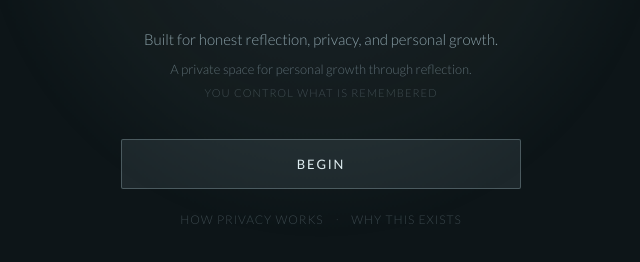
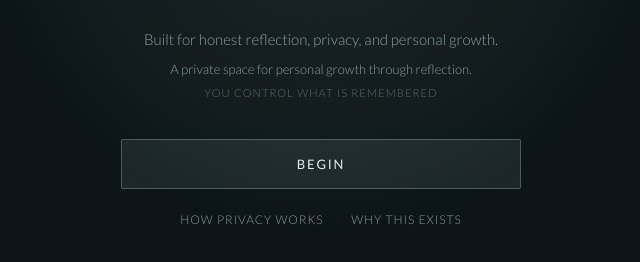
Before and after one commit to landorscurve/thesafewithin, a React (Vite) app: page / in a window 1280 px wide. Shown: the part 504-766 px from the top of the page, without its empty margins (319-959 px from the left). Built offline with nearby package versions, Linux system fonts and the light colour scheme.

Commit message:
Add files via upload

```diff
--- a/src/App.jsx
+++ b/src/App.jsx
@@ -180,7 +180,7 @@ function NavBtn({ onClick, children, style={} }) {
   const [h, setH] = useState(false)
   return (
     <button onClick={onClick} onMouseEnter={()=>setH(true)} onMouseLeave={()=>setH(false)}
-      style={{ background:'transparent', border:'none', cursor:'pointer', fontFamily:"'Lato', sans-serif", fontSize:'12px', fontWeight:300, letterSpacing:'0.08em', textTransform:'uppercase', padding:'8px', color: h ? C.textMid : C.textFaint, transition:'color 0.3s', ...style }}>
+      style={{ background:'transparent', border:'none', cursor:'pointer', fontFamily:"'Lato', sans-serif", fontSize:'12px', fontWeight:300, letterSpacing:'0.08em', textTransform:'uppercase', padding:'8px', color: h ? C.text : C.textMid, transition:'color 0.3s', ...style }}>
       {children}
     </button>
   )
@@ -209,7 +209,7 @@ function VoiceModal({ onSubmit, onClose }) {
           <NavBtn onClick={onClose}>Cancel</NavBtn>
         </div>
         <p style={{ fontFamily:"'Cormorant Garamond', serif", fontSize:'18px', color:C.textMid, lineHeight:1.7, marginBottom:'8px' }}>Paste your transcribed voice note here.</p>
-        <p style={{ fontFamily:"'Lato', sans-serif", fontSize:'12px', color:C.textFaint, lineHeight:1.6, marginBottom:'20px' }}>It will be read in full. A brief summary will be saved. The conversation begins from what matters most.</p>
+        <p style={{ fontFamily:"'Lato', sans-serif", fontSize:'12px', color:C.textDim, lineHeight:1.6, marginBottom:'20px' }}>It will be read in full. A brief summary will be saved. The conversation begins from what matters most.</p>
         <textarea value={text} onChange={e=>setText(e.target.value)} placeholder="Paste here..." rows={14} autoFocus
           style={{ width:'100%', background:'rgba(178,204,214,0.03)', border:`1px solid ${C.border}`, borderRadius:'3px', outline:'none', resize:'vertical', fontFamily:"'Lato', sans-serif", fontSize:'14px', color:C.text, lineHeight:1.75, caretColor:C.orb, padding:'16px 18px' }}
           onFocus={e=>e.target.style.borderColor=C.borderMid} onBlur={e=>e.target.style.borderColor=C.border} />
@@ -248,12 +248,13 @@ function LandingScreen({ onBegin, onPrivacy, onPrinciples }) {
   return (
     <div style={{ display:'flex', flexDirection:'column', alignItems:'center', justifyContent:'center', minHeight:'100dvh', padding:'40px 24px', animation:'fadeIn 1.2s ease both' }}>
       <div style={{ maxWidth:'400px', width:'100%', textAlign:'center', animation:'fadeUp 1.4s ease both' }}>
-<img src="/Logo.svg" alt="The Safe Within" style={{ width:'260px', margin:'0 auto 32px', display:'block', opacity:0.95 }} />        <h1 style={{ fontFamily:"'Cormorant Garamond', serif", fontSize:'clamp(26px,5vw,36px)', fontWeight:400, color:C.text, letterSpacing:'-0.02em', lineHeight:1.3, margin:'0 0 18px' }}>
+        <img src="/Logo.svg" alt="The Safe Within" style={{ width:'260px', margin:'0 auto 32px', display:'block', opacity:0.95 }} />
+        <h1 style={{ fontFamily:"'Cormorant Garamond', serif", fontSize:'clamp(26px,5vw,36px)', fontWeight:400, color:C.text, letterSpacing:'-0.02em', lineHeight:1.3, margin:'0 0 18px' }}>
           Your thoughts.<br/>Your patterns.<br/>Your control.
         </h1>
         <p style={{ fontFamily:"'Lato', sans-serif", fontSize:'15px', fontWeight:300, color:C.textMid, lineHeight:1.7, margin:'0 0 6px' }}>Built for honest reflection, privacy, and personal growth.</p>
-        <p style={{ fontFamily:"'Lato', sans-serif", fontSize:'13px', fontWeight:300, color:C.textDim, lineHeight:1.65, margin:'0 0 6px' }}>A private space for personal growth through reflection.</p>
-        <p style={{ fontFamily:"'Lato', sans-serif", fontSize:'11px', fontWeight:300, color:C.textFaint, letterSpacing:'0.1em', textTransform:'uppercase', margin:'0 0 40px' }}>You control what is remembered</p>
+        <p style={{ fontFamily:"'Lato', sans-serif", fontSize:'13px', fontWeight:300, color:C.textMid, lineHeight:1.65, margin:'0 0 6px' }}>A private space for personal growth through reflection.</p>
+        <p style={{ fontFamily:"'Lato', sans-serif", fontSize:'11px', fontWeight:300, color:C.textDim, letterSpacing:'0.1em', textTransform:'uppercase', margin:'0 0 40px' }}>You control what is remembered</p>
         <button onClick={onBegin} onMouseEnter={()=>setH(true)} onMouseLeave={()=>setH(false)}
           style={{ background:h?'rgba(178,204,214,0.18)':'rgba(178,204,214,0.1)', border:`1px solid ${h?'rgba(178,204,214,0.45)':'rgba(178,204,214,0.3)'}`, color:C.text, fontFamily:"'Lato', sans-serif", fontSize:'13px', fontWeight:400, letterSpacing:'0.14em', textTransform:'uppercase', padding:'16px 40px', borderRadius:'2px', cursor:'pointer', transition:'all 0.4s', width:'100%', marginBottom:'12px' }}>
           Begin
@@ -279,7 +280,7 @@ function MemoryScreen({ onContinue }) {
     <div style={{ display:'flex', flexDirection:'column', alignItems:'center', justifyContent:'center', minHeight:'100dvh', padding:'40px 24px', animation:'fadeIn 0.8s ease both' }}>
       <div style={{ maxWidth:'360px', textAlign:'center' }}>
         <p style={{ fontFamily:"'Cormorant Garamond', serif", fontSize:'20px', color:C.textMid, lineHeight:1.75, margin:'0 0 12px' }}>This session will not retain memory after you leave.</p>
-        <p style={{ fontFamily:"'Lato', sans-serif", fontSize:'13px', fontWeight:300, color:C.textFaint, lineHeight:1.8, margin:'0 0 40px' }}>A new session will begin the next time you return.</p>
+        <p style={{ fontFamily:"'Lato', sans-serif", fontSize:'13px', fontWeight:300, color:C.textDim, lineHeight:1.8, margin:'0 0 40px' }}>A new session will begin the next time you return.</p>
         <button onClick={()=>onContinue('temp')} style={{ background:'transparent', border:`1px solid ${C.border}`, color:C.textDim, fontFamily:"'Lato', sans-serif", fontSize:'12px', letterSpacing:'0.1em', textTransform:'uppercase', padding:'12px 32px', borderRadius:'2px', cursor:'pointer', transition:'all 0.3s' }}>Continue</button>
       </div>
     </div>
@@ -295,7 +296,7 @@ function MemoryScreen({ onContinue }) {
               onMouseEnter={e=>{ if(selected!==o.id) e.currentTarget.style.borderColor=C.borderMid }}
               onMouseLeave={e=>{ if(selected!==o.id) e.currentTarget.style.borderColor=C.border }}>
               <div style={{ fontFamily:"'Lato', sans-serif", fontSize:'14px', fontWeight:400, color:selected===o.id?C.text:C.textMid, marginBottom:'4px', transition:'color 0.3s' }}>{o.label}</div>
-              <div style={{ fontFamily:"'Lato', sans-serif", fontSize:'12px', fontWeight:300, color:C.textFaint, lineHeight:1.5 }}>{o.desc}</div>
+              <div style={{ fontFamily:"'Lato', sans-serif", fontSize:'12px', fontWeight:300, color:C.textDim, lineHeight:1.5 }}>{o.desc}</div>
             </div>
           ))}
         </div>
@@ -324,7 +325,7 @@ function PrivacyScreen({ onBack }) {
         {items.map(([t,b],i) => (
           <div key={i} style={{ marginBottom:'24px', animation:`reveal 0.5s ease both ${i*0.08+0.1}s` }}>
             <div style={{ fontFamily:"'Lato', sans-serif", fontSize:'13px', fontWeight:400, color:C.textMid, marginBottom:'4px' }}>{t}</div>
-            <div style={{ fontFamily:"'Lato', sans-serif", fontSize:'13px', fontWeight:300, color:C.textFaint, lineHeight:1.65 }}>{b}</div>
+            <div style={{ fontFamily:"'Lato', sans-serif", fontSize:'13px', fontWeight:300, color:C.textDim, lineHeight:1.65 }}>{b}</div>
           </div>
         ))}
         <NavBtn onClick={onBack} style={{ paddingLeft:0, marginTop:'8px' }}>← Back</NavBtn>
@@ -348,7 +349,7 @@ function PrinciplesScreen({ onBack }) {
         {items.map(([t,b],i) => (
           <div key={i} style={{ marginBottom:'26px', animation:`reveal 0.5s ease both ${i*0.08+0.1}s` }}>
             <div style={{ fontFamily:"'Cormorant Garamond', serif", fontSize:'16px', fontWeight:400, color:C.textMid, marginBottom:'6px' }}>{t}</div>
-            <div style={{ fontFamily:"'Lato', sans-serif", fontSize:'13px', fontWeight:300, color:C.textFaint, lineHeight:1.75 }}>{b}</div>
+            <div style={{ fontFamily:"'Lato', sans-serif", fontSize:'13px', fontWeight:300, color:C.textDim, lineHeight:1.75 }}>{b}</div>
           </div>
         ))}
         <NavBtn onClick={onBack} style={{ paddingLeft:0, marginTop:'8px' }}>← Back</NavBtn>
```
